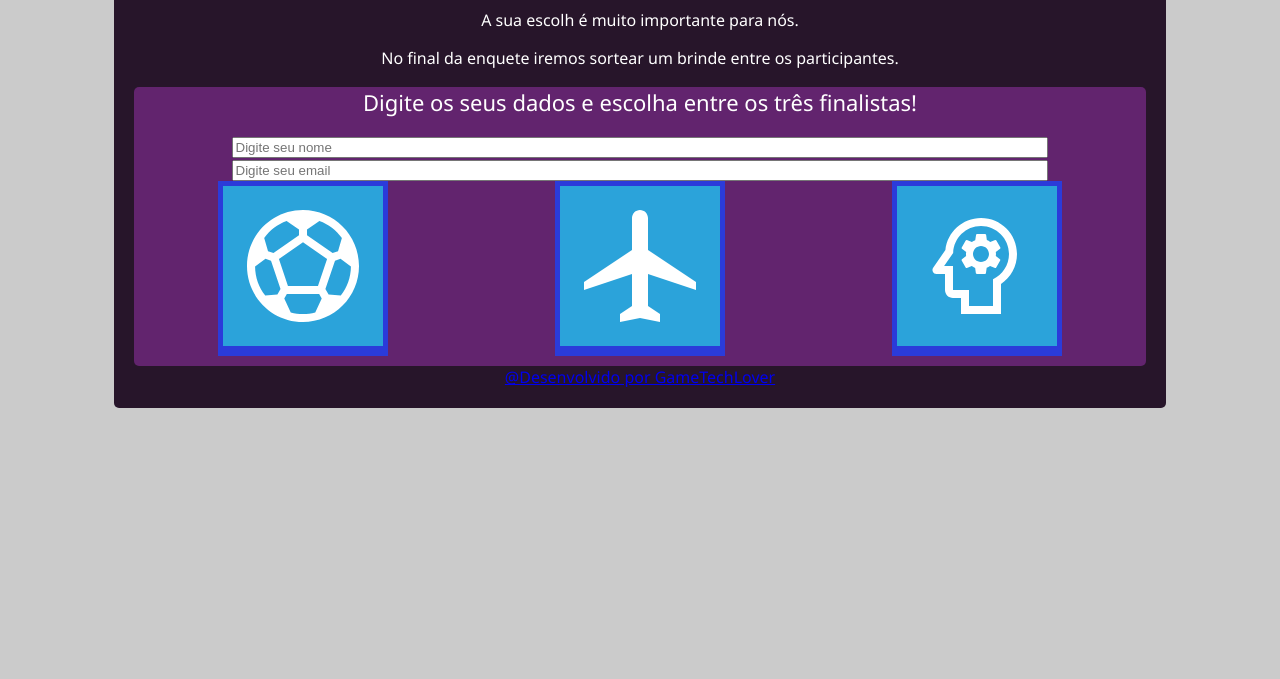
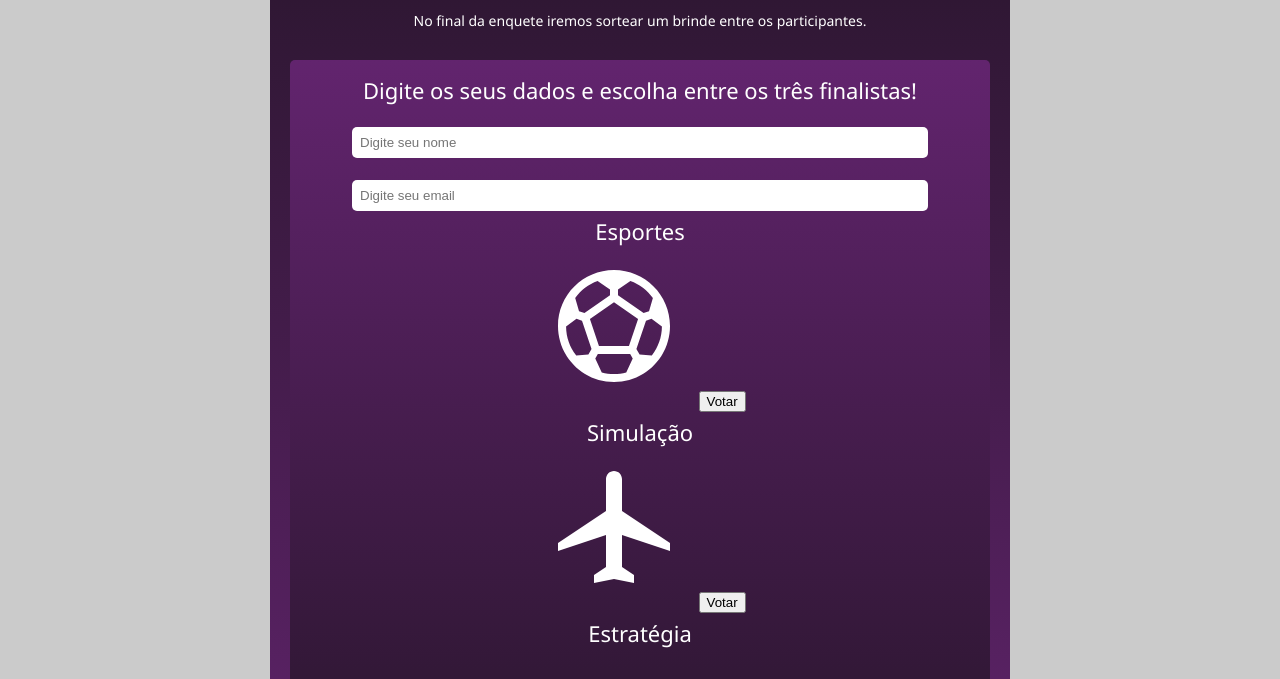
Before and after one commit to deusdeteneto/BootCampDevJr_Games-Lovers-Enquete, a plain HTML site: page index.html in a window 1280 px wide. Shown: the part 155-834 px from the top of the page. Before the commit the page ends 800 px from the top, so only its background shows below. Drawn offline with Linux system fonts and the light colour scheme.

Commit message:
closes #5 - Estilização CSS / classes

```diff
--- a/index.html
+++ b/index.html
@@ -18,6 +18,7 @@
       <p>
         No final da enquete iremos sortear um brinde entre os participantes.
       </p>
+      <!-- Container Interno -->
       <div class="container-int">
         <h2>Digite os seus dados e escolha entre os três finalistas!</h2>
         <input
@@ -32,27 +33,43 @@
           id="email"
           placeholder="Digite seu email"
         />
+        <!-- Cartões -->
         <article>
+          <!-- Esporte -->
           <div class="card">
+            <div class="card-icon">
+              <h2>Esportes</h2>
               <object
                 data="assets/sports_soccer_white.svg"
                 type="image/svg+xml"
                 aria-label="Jogos de Esportes"
               ></object>
+              <button type="submit">Votar</button>
             </div>
+          </div>
+          <!-- Simulação -->
           <div class="card">
+            <div class="card-icon">
+              <h2>Simulação</h2>
               <object
                 data="assets/local_airport_white.svg"
                 type="image/svg+xml"
                 aria-label="Jogos de Esportes"
               ></object>
+              <button type="submit">Votar</button>
             </div>
+          </div>
+          <!-- Estratégia -->
           <div class="card">
+            <div class="card-icon">
+              <h2>Estratégia</h2>
               <object
                 data="assets/psychology_white.svg"
                 type="image/svg+xml"
                 aria-label="Jogos de Esportes"
               ></object>
+              <button type="submit">Votar</button>
+            </div>
           </div>
         </article>
       </div>
--- a/style.css
+++ b/style.css
@@ -1,8 +1,10 @@
 :root {
   --dark-purple: #27152a;
   --eminence: #62246e;
+  --anil-blue: #2ba3da;
   --palatinate-blue: #2b3bda;
-  --anil-blue: #2ba3da;
+  --risd-blue: #3e5cee;
+  --resolution-blue: #372d86;
   --sunglow: #fecc27;
   --white: #ffffff;
   --silver: #cbcbcb;
@@ -17,8 +19,9 @@ body {
 
 /* Container */
 .container {
-  background-color: var(--dark-purple);
-  max-width: 80%;
+  background: linear-gradient(to bottom, var(--dark-purple), var(--eminence));
+  width: 90%;
+  max-width: 700px;
   border-radius: 5px;
   padding: 20px;
   text-align: center;
@@ -30,40 +33,35 @@ h1 {
   color: var(--sunglow);
   text-transform: uppercase;
   font-weight: 500;
-  font-size: 28px;
+  font-size: 26px;
+  margin-top: 0;
 }
 
 h2 {
   color: var(--white);
   font-weight: 400;
   font-size: 22px;
+  margin: 5px 0 0 0;
 }
 
 p {
   color: var(--white);
+  font-size: 14px;
+  font-weight: 400;
 }
 
 /* Container Interno */
 .container-int {
-  background: var(--eminence);
+  background: linear-gradient(to top, var(--dark-purple), var(--eminence));
   border-radius: 5px;
-  padding-bottom: 10px;
+  padding: 10px 0;
+  margin-top: 30px;
 }
 
 input {
   width: 80%;
+  padding: 8px;
+  border-radius: 5px;
+  border: none;
+  margin-top: 22px;
 }
-
-article {
-  display: flex;
-  justify-content: space-around;
-}
-
-.card {
-  background-color: var(--palatinate-blue);
-  padding: 5px;
-}
-
-object {
-  background-color: var(--anil-blue);
-}
```
Lines whose indentation alone changed are shown as unchanged.
